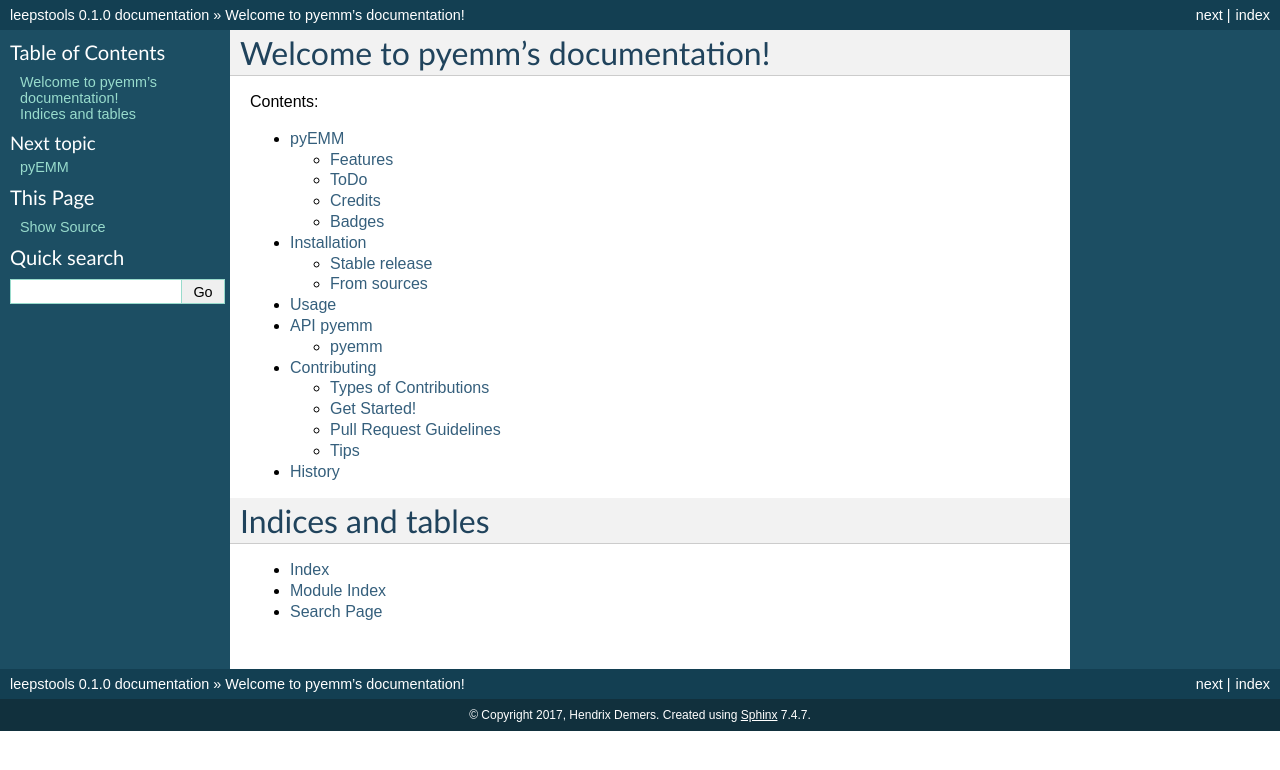
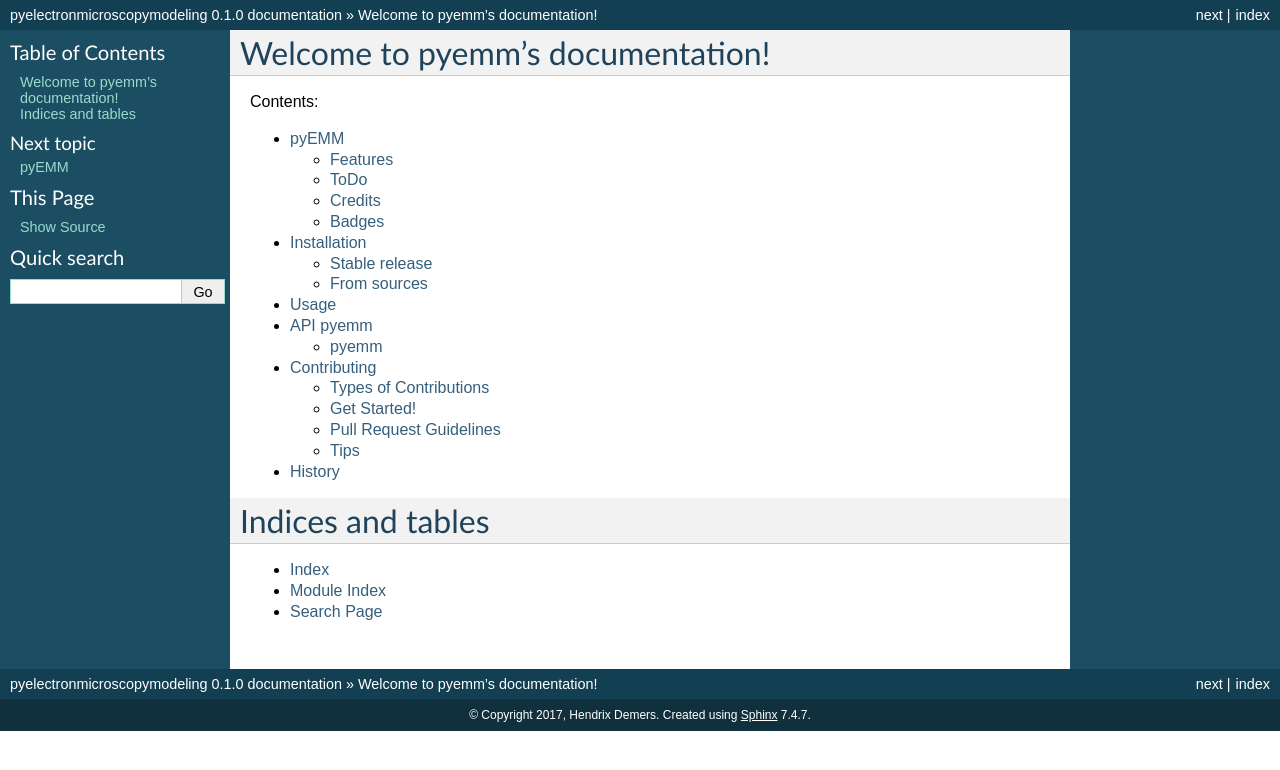
Before and after one commit to drix00/pyelectronmicroscopymodeling, a Sphinx documentation site: the page built from docs/index.rst, in a window 1280 px wide. Shown: the top 770 px of the page. Built offline with Sphinx 7.4.7, drawn with Linux system fonts in a browser that asks for light colours; pages that are not in the unit, such as notebooks, are missing from menus; the version number is read from the project's files by our own code.

```diff
--- a/docs/conf.py
+++ b/docs/conf.py
@@ -1,7 +1,7 @@
 #!/usr/bin/env python
 # -*- coding: utf-8 -*-
 #
-# leepstools documentation build configuration file, created by
+# pyelectronmicroscopymodeling documentation build configuration file, created by
 # sphinx-quickstart on Tue Jul  9 22:26:36 2013.
 #
 # This file is execfile()d with the current directory set to its
@@ -31,7 +31,7 @@ project_root = os.path.dirname(cwd)
 # version is used.
 sys.path.insert(0, project_root)
 
-import leepstools
+import pyemm
 
 # -- General configuration ---------------------------------------------
 
@@ -55,7 +55,7 @@ source_suffix = '.rst'
 master_doc = 'index'
 
 # General information about the project.
-project = u'leepstools'
+project = u'pyelectronmicroscopymodeling'
 copyright = u"2017, Hendrix Demers"
 
 # The version info for the project you're documenting, acts as replacement
@@ -63,9 +63,9 @@ copyright = u"2017, Hendrix Demers"
 # the built documents.
 #
 # The short X.Y version.
-version = leepstools.__version__
+version = pyemm.__version__
 # The full version, including alpha/beta/rc tags.
-release = leepstools.__version__
+release = pyemm.__version__
 
 # The language for content autogenerated by Sphinx. Refer to documentation
 # for a list of supported languages.
@@ -208,8 +208,8 @@ latex_elements = {
 # (source start file, target name, title, author, documentclass
 # [howto/manual]).
 latex_documents = [
-    ('index', 'leepstools.tex',
-     u'leepstools Documentation',
+    ('index', 'pyemm.tex',
+     u'pyelectronmicroscopymodeling Documentation',
      u'Hendrix Demers', 'manual'),
 ]
 
@@ -239,8 +239,8 @@ latex_documents = [
 # One entry per manual page. List of tuples
 # (source start file, name, description, authors, manual section).
 man_pages = [
-    ('index', 'leepstools',
-     u'leepstools Documentation',
+    ('index', 'pyemm',
+     u'pyelectronmicroscopymodeling Documentation',
      [u'Hendrix Demers'], 1)
 ]
 
@@ -254,10 +254,10 @@ man_pages = [
 # (source start file, target name, title, author,
 #  dir menu entry, description, category)
 texinfo_documents = [
-    ('index', 'leepstools',
-     u'leepstools Documentation',
+    ('index', 'pyemm',
+     u'pyelectronmicroscopymodeling Documentation',
      u'Hendrix Demers',
-     'leepstools',
+     'pyemm',
      'One line description of project.',
      'Miscellaneous'),
 ]
```
